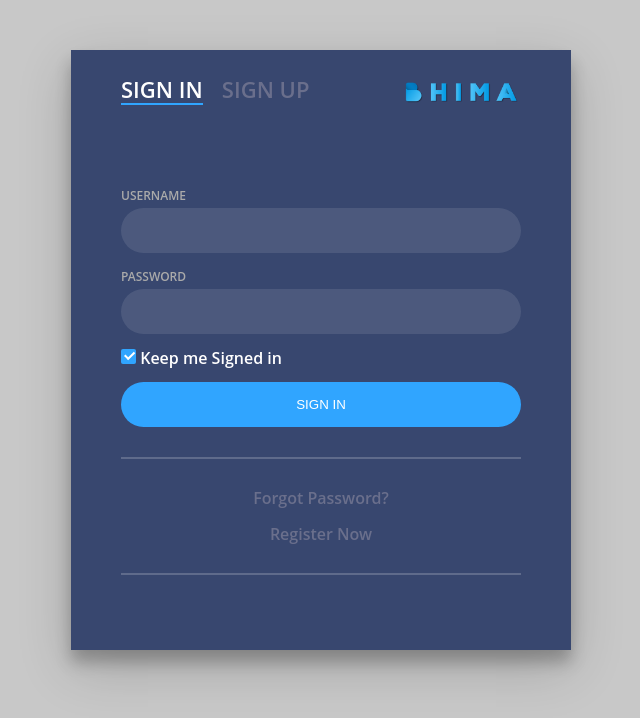
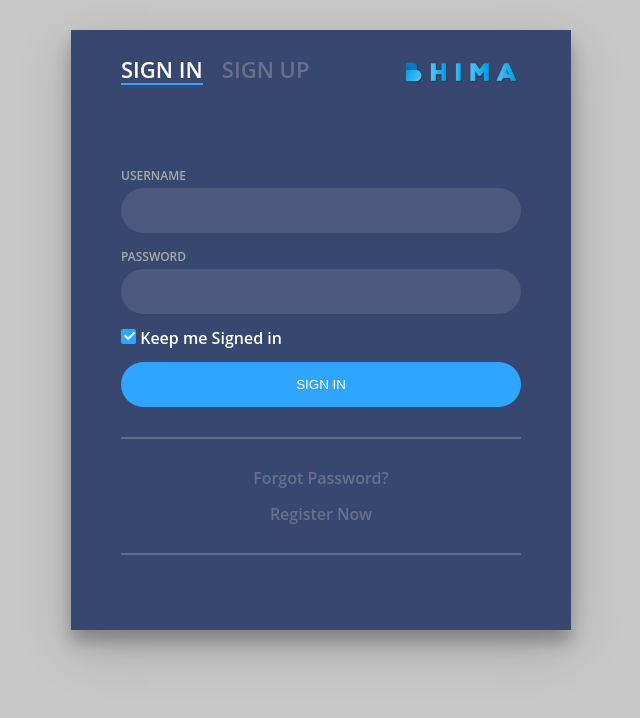
Before and after one commit to Rachithahm/myworks, a PHP site: page /login.html in a window 1280 px wide. Shown: the top 718 px of the page, without its empty margins (319-959 px from the left). Run offline with PHP 8.4, Linux system fonts and the light colour scheme.

Commit message:
Update login.css

```diff
--- a/bhima/css/login.css
+++ b/bhima/css/login.css
@@ -36,7 +36,7 @@ a {
 }
 
 .login-html {
-  margin-top: 50px;
+  margin-top: 30px;
   width: 100%;
   height: 100%;
   position: absolute;
```
